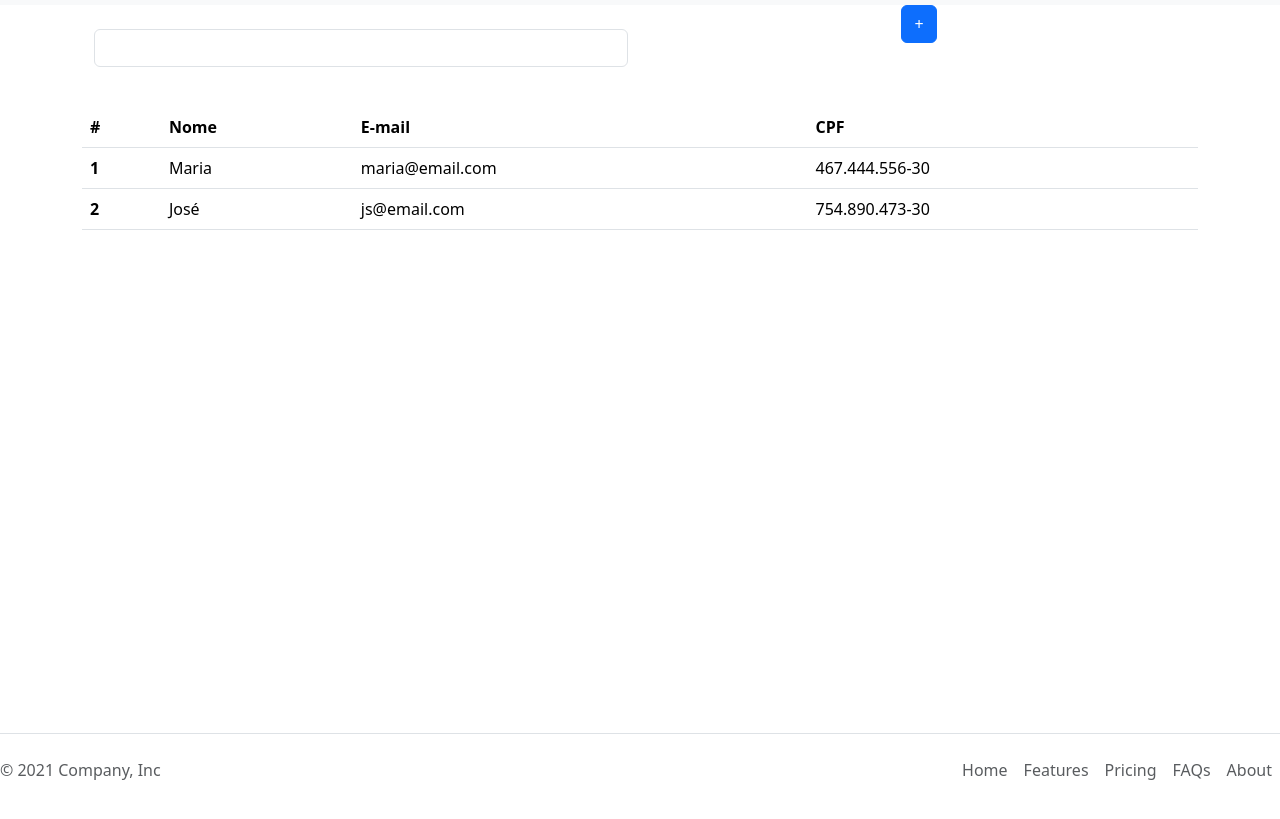
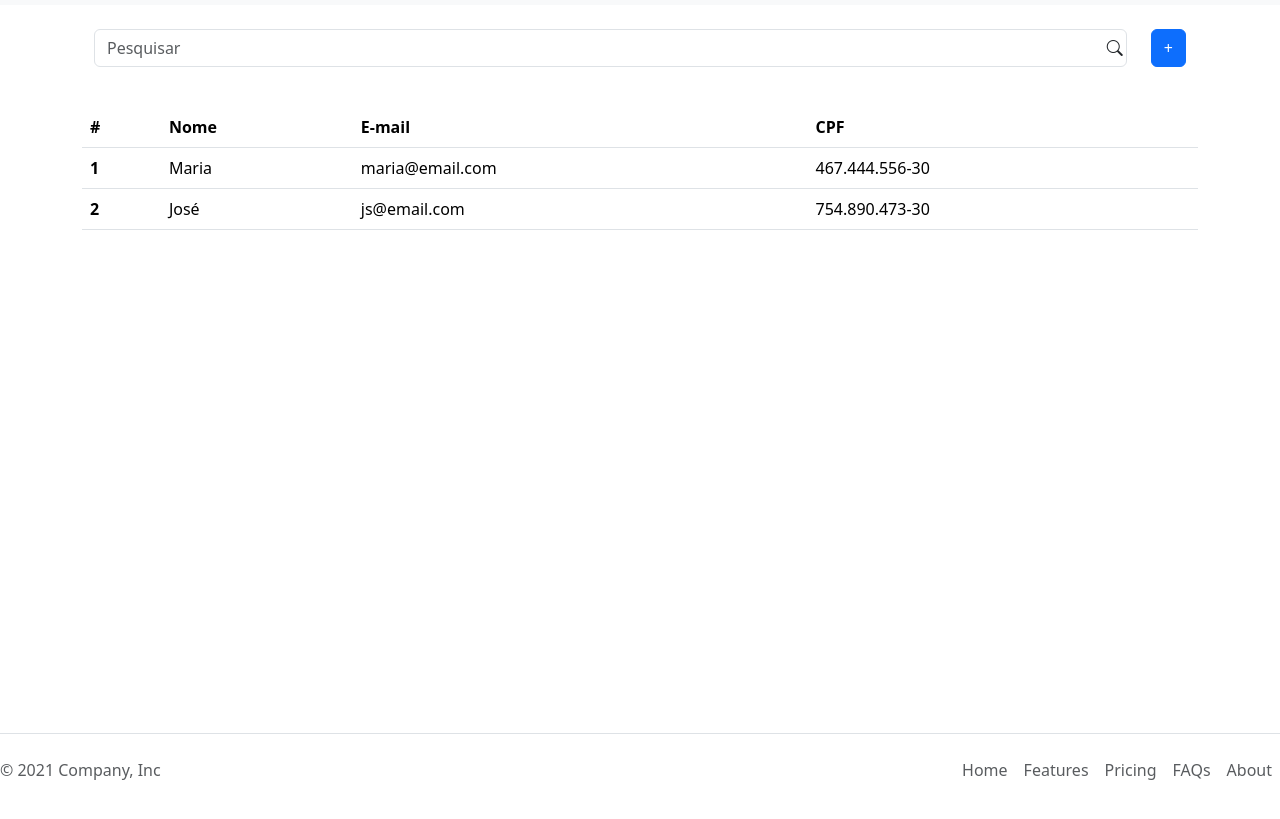
Before and after one commit to thaissthephanye/LS20242-Projeto, a website: page clientes.html in a window 1280 px wide. Shown: the part 51-870 px from the top of the page. Drawn offline with nearby package versions, Linux system fonts and the light colour scheme.

Commit message:
UPDATE: page clientes ok

```diff
--- a/clientes.html
+++ b/clientes.html
@@ -10,6 +10,7 @@
       integrity="sha384-QWTKZyjpPEjISv5WaRU9OFeRpok6YctnYmDr5pNlyT2bRjXh0JMhjY6hW+ALEwIH"
       crossorigin="anonymous"
     />
+    <link rel="stylesheet" href="https://cdn.jsdelivr.net/npm/bootstrap-icons@1.11.3/font/bootstrap-icons.min.css">
 
 
     <title>EmpreitAEH</title>
@@ -53,16 +54,16 @@
             <div class="container">
                 <!--Campo de pesquisa-->
 
-                <div class="container text-center">
-                  <div class="row">
-                    <div class="col">
-                      <label for="inputPassword5" class="form-label"></label>
-                      <input type="password" id="inputPassword5" class="form-control" aria-describedby="passwordHelpBlock">
+                <div class="container text-center mt-4">
+                  <div class="row align-items-center">
+                    <div class="col position-relative">
+                      <input type="text" id="inputPesquisa" class="form-control pe-5" placeholder="Pesquisar">
+                      <i class="bi bi-search position-absolute top-50 end-0 translate-middle-y me-3"></i>
 
                     </div>
 
-                    <div class="col">
-                      <button type="button" class="btn btn-primary" data-bs-toggle="modal" data-bs-target="#exampleModal">
+                    <div class="col-auto d-flex align-items-center">
+                      <button type="button" class="btn btn-primary" data-bs-toggle="modal" data-bs-target="#exampleModal" style="margin-top: 0;">
                         +
                       </button>
                     </div>
@@ -156,6 +157,7 @@
           </footer>
 
         </footer>
+
         <script
           src="https://cdn.jsdelivr.net/npm/bootstrap@5.3.3/dist/js/bootstrap.bundle.min.js"
           integrity="sha384-YvpcrYf0tY3lHB60NNkmXc5s9fDVZLESaAA55NDzOxhy9GkcIdslK1eN7N6jIeHz"
```
